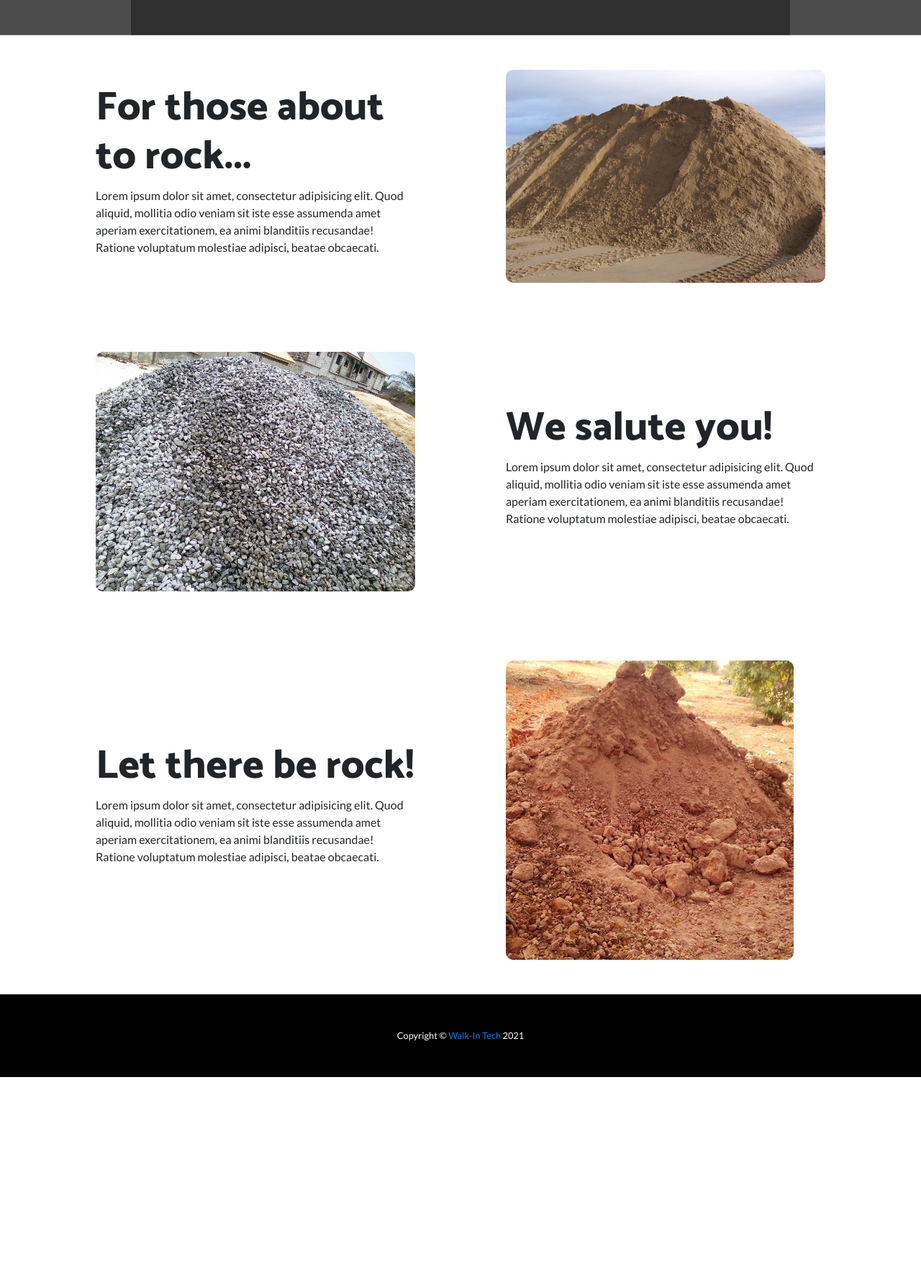
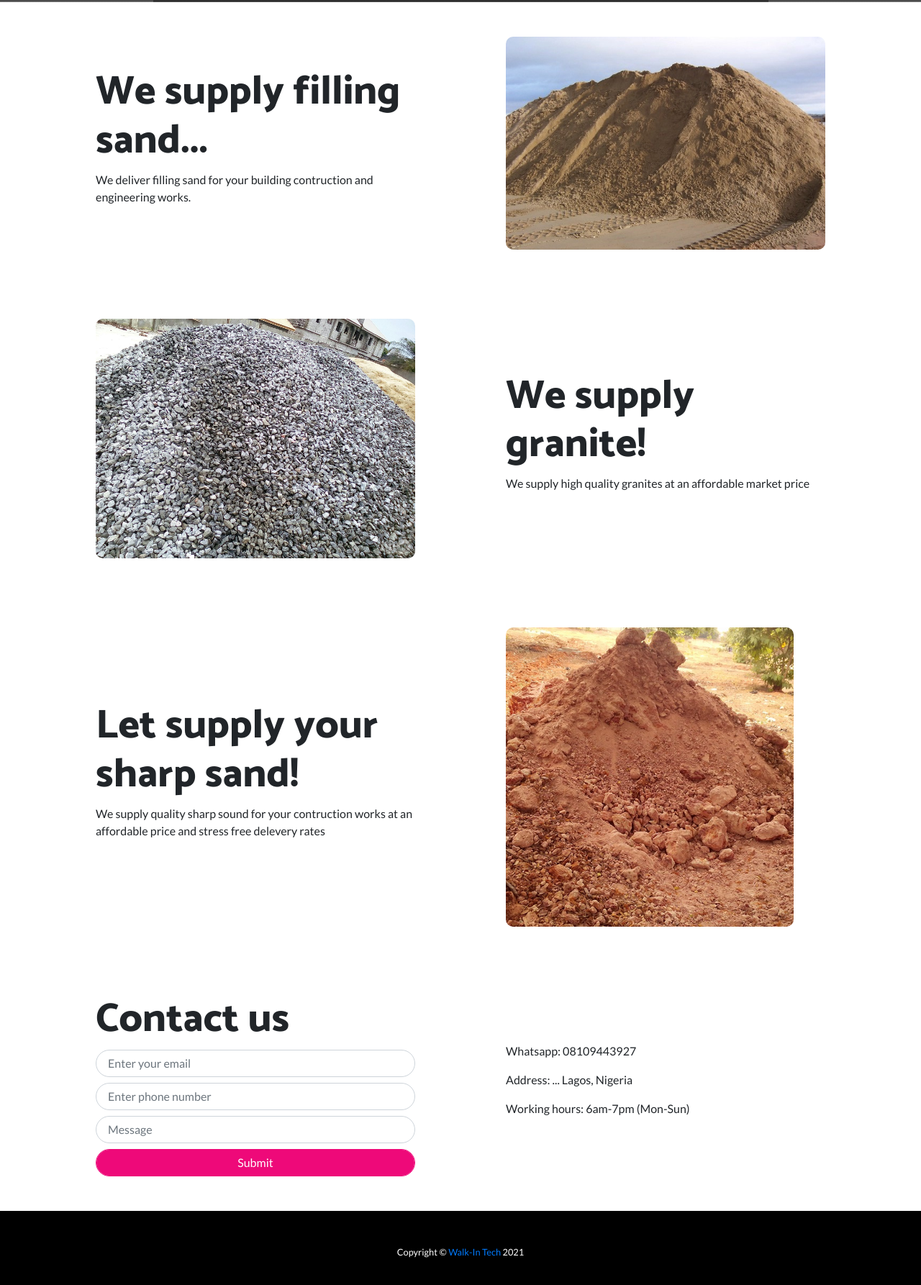
Before and after one commit to unclebay143/tipperservice, a website: page index.html in a window 1280 px wide. Shown: the part 638-2424 px from the top of the page at 72% size. Before the commit the page ends 2135 px from the top, so only its background shows below. Drawn offline with Linux system fonts and the light colour scheme; grey boxes are pictures that could not be loaded.

Commit message:
pushing to hosting

```diff
--- a/index.html
+++ b/index.html
@@ -34,10 +34,13 @@
       <div class="collapse navbar-collapse" id="navbarResponsive">
         <ul class="navbar-nav ml-auto">
           <li class="nav-item">
-            <a class="nav-link" href="#">Sign Up</a>
+            <a class="nav-link" href="#">Home</a>
           </li>
           <li class="nav-item">
-            <a class="nav-link" href="#">Log In</a>
+            <a class="nav-link" href="#ourservice">Our Service</a>
+          </li>
+          <li class="nav-item">
+            <a class="nav-link" href="#contactus">Contact Us</a>
           </li>
         </ul>
       </div>
@@ -47,9 +50,9 @@
   <header class="masthead text-center text-white">
     <div class="masthead-content">
       <div class="container">
-        <h1 class="masthead-heading mb-0">One Page Wonder</h1>
-        <h2 class="masthead-subheading mb-0">Will Rock Your Socks Off</h2>
-        <a href="#" class="btn btn-primary btn-xl rounded-pill mt-5">Learn More</a>
+        <h1 class="masthead-heading mb-0">We Buy and Sell Sand</h1>
+        <h2 class="masthead-subheading mb-0">At Affordable price and easy delivery</h2>
+        <a href="#contactus" class="btn btn-primary btn-xl rounded-pill mt-5">Contact us</a>
       </div>
     </div>
     <div class="bg-circle-1 bg-circle"></div>
@@ -58,7 +61,7 @@
     <div class="bg-circle-4 bg-circle"></div>
   </header>
 
-  <section>
+  <section id="ourservice">
     <div class="container">
       <div class="row align-items-center">
         <div class="col-lg-6 order-lg-2">
@@ -68,8 +71,8 @@
         </div>
         <div class="col-lg-6 order-lg-1">
           <div class="p-5">
-            <h2 class="display-4">For those about to rock...</h2>
-            <p>Lorem ipsum dolor sit amet, consectetur adipisicing elit. Quod aliquid, mollitia odio veniam sit iste esse assumenda amet aperiam exercitationem, ea animi blanditiis recusandae! Ratione voluptatum molestiae adipisci, beatae obcaecati.</p>
+            <h2 class="display-4">We supply filling sand...</h2>
+            <p>We deliver filling sand for your building contruction and engineering works.</p>
           </div>
         </div>
       </div>
@@ -86,8 +89,8 @@
         </div>
         <div class="col-lg-6">
           <div class="p-5">
-            <h2 class="display-4">We salute you!</h2>
-            <p>Lorem ipsum dolor sit amet, consectetur adipisicing elit. Quod aliquid, mollitia odio veniam sit iste esse assumenda amet aperiam exercitationem, ea animi blanditiis recusandae! Ratione voluptatum molestiae adipisci, beatae obcaecati.</p>
+            <h2 class="display-4">We supply granite!</h2>
+            <p>We supply high quality granites at an affordable market price</p>
           </div>
         </div>
       </div>
@@ -104,8 +107,32 @@
         </div>
         <div class="col-lg-6 order-lg-1">
           <div class="p-5">
-            <h2 class="display-4">Let there be rock!</h2>
-            <p>Lorem ipsum dolor sit amet, consectetur adipisicing elit. Quod aliquid, mollitia odio veniam sit iste esse assumenda amet aperiam exercitationem, ea animi blanditiis recusandae! Ratione voluptatum molestiae adipisci, beatae obcaecati.</p>
+            <h2 class="display-4">Let supply your sharp sand!</h2>
+            <p>We supply quality sharp sound for your contruction works at an affordable price and stress free delevery rates</p>          </div>
+        </div>
+      </div>
+    </div>
+  </section>
+
+  <section id="contactus">
+    <div class="container">
+      <div class="row align-items-center">
+        <div class="col-lg-6 order-lg-1">
+          <div class="p-5">
+            <h2 class="display-4">Contact us</h2>
+            <form>
+              <input type="text" class="form-control mb-2 rounded-pill p-3" placeholder="Enter your email">
+              <input type="tel" class="form-control mb-2 rounded-pill p-3" placeholder="Enter phone number">
+              <input type="text" class="form-control mb-2 rounded-pill p-3" placeholder="Message">
+              <input type="submit" class="btn btn-primary rounded-pill mt- form-control" placeholder="Message">
+            </form>
+          </div>
+        </div>
+        <div class="col-lg-6 order-lg-1">
+          <div class="p-5">
+            <p>Whatsapp: 08109443927</p>
+            <address>Address: ... Lagos, Nigeria</address>
+            <p>Working hours: 6am-7pm (Mon-Sun)</p>
           </div>
         </div>
       </div>
```
Also changed, not shown: css/one-page-wonder.min.css.
